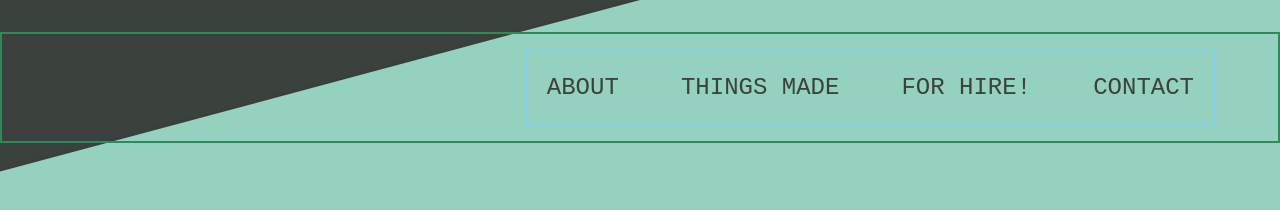
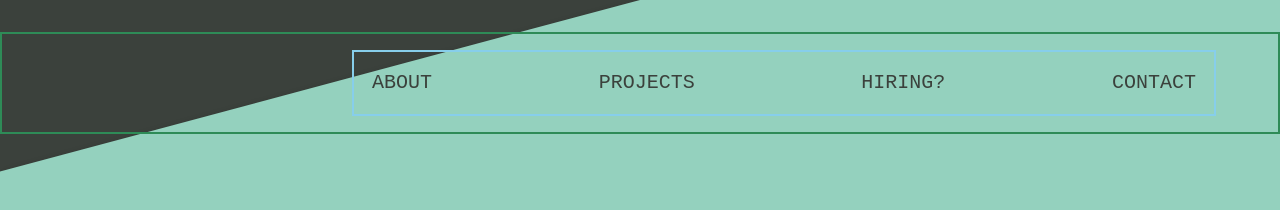
Before and after one commit to zowdk/html-and-css-capstone-project, a plain HTML site: page index.html in a window 1280 px wide. Shown: the top 210 px of the page. Drawn offline with Linux system fonts and the light colour scheme.

Commit message:
make nav more responsive

```diff
--- a/css/about.css
+++ b/css/about.css
@@ -146,7 +146,11 @@ header {
 .nav__list-item:hover {
   background-color: var(--clr-accent-500);
 }
-
+@media (min-width: 1220px) {
+  .nav__list-item {
+    font-size: 1rem;
+  }
+}
 .diagonal-box-left {
   position: relative;
   background: var(--clr-accent-400);
@@ -329,40 +333,7 @@ header {
 .timeline-link:focus {
   color: var(--clr-accent-200);
 }
-/* .featured-projects--content {
-  border: 2px solid palevioletred;
-  grid-template-columns: 1fr 1fr;
-  grid-gap: 2em;
-}
-.project-box {
-  flex-direction: column;
-  align-items: center;
-  border: 2px solid goldenrod;
-  padding-block: 2em;
-}
-.project-header {
-  font-size: var(--fs-h3);
-  margin-bottom: 0.5em;
-}
-.project-subheader {
-  margin-bottom: 0.5em;
-}
 
-.project-box-img-container {
-  width: 350px;
-  height: 250px;
-  border: 2px solid green;
-  border-radius: 20px;
-  margin-bottom: 0.5em;
-}
-.project-box-tech-stack {
-  justify-content: space-around;
-  flex-wrap: wrap;
-  border: 2px solid blue;
-  width: 80%;
-  padding-block: 0.25em;
-  margin-bottom: 0.5em;
-} */
 .tech-icon {
   flex-direction: row;
   font-size: var(--fs-h3);
--- a/css/styles.css
+++ b/css/styles.css
@@ -30,6 +30,14 @@
   --bs: 0.5em 0.5em 0.75em rgba(0, 0, 0, 0.3),
     0.125em 0.125em 0.25em rgba(0, 0, 0, 0.15);
 }
+/* @media (max-width: 960px) {
+  :root {
+    --fs-h1: 2.5rem;
+    --fs-h2: 2.25rem;
+    --fs-h3: 1.25rem;
+    --fs-body: 1rem;
+  }
+} */
 
 /* General Styles */
 
@@ -124,11 +132,11 @@ header {
   border: 2px solid skyblue;
   padding: 0.5em;
   justify-content: space-between;
-  width: 60%;
+  width: 90%;
   margin-left: auto;
 }
 .nav__list-item {
-  font-size: var(--fs-h3);
+  font-size: 0.9rem;
   justify-content: space-between;
   font-family: var(--ff-secondary);
   padding: 0.5em;
@@ -139,8 +147,19 @@ header {
 .nav__list-item:hover {
   background-color: var(--clr-accent-500);
 }
-
-/* Intro */
+@media (min-width: 600px) {
+  .nav__list {
+    width: 85%;
+  }
+  .nav__list-item {
+    font-size: 1.25rem;
+  }
+}
+@media (min-width: 1000px) {
+  .nav__list {
+    max-width: 75%;
+  }
+} /* @media (max-width: 600px) { .nav__list-item { font-size: 1rem; } } */ /* @media (max-width: 1220px) { .nav__list-item { font-size: 1.25rem; } } */ /* Intro */
 .hero-content {
   border: 2px solid slateblue;
   padding: 1em;
@@ -399,3 +418,16 @@ footer {
   justify-content: space-between;
   font-size: var(--fs-h3);
 }
+
+/* @media (max-width: 1035px) {
+  .hero-content,
+  .container-inner--about,
+  .container-inner--contact {
+    flex-direction: column;
+  }
+  .featured-projects--content {
+    grid-template-columns: 1fr;
+  }
+  .hero-content {
+  }
+} */
--- a/index.html
+++ b/index.html
@@ -24,12 +24,10 @@
                 <a href="#about" class="nav__link">About</a>
               </li>
               <li class="nav__list-item">
-                <a href="./pages/projects.html" class="nav__link"
-                  >Things Made</a
-                >
+                <a href="./pages/projects.html" class="nav__link">Projects</a>
               </li>
               <li class="nav__list-item">
-                <a href="./pages/hire-me.html" class="nav__link">For hire!</a>
+                <a href="./pages/hire-me.html" class="nav__link">Hiring?</a>
               </li>
               <li class="nav__list-item">
                 <a href="#contact" class="nav__link">Contact</a>
```
